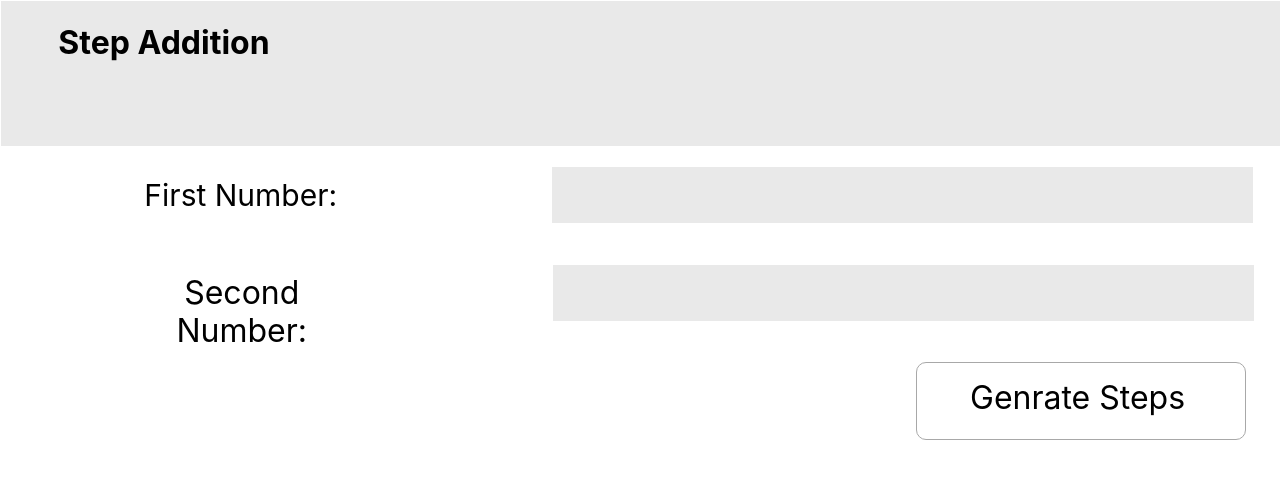
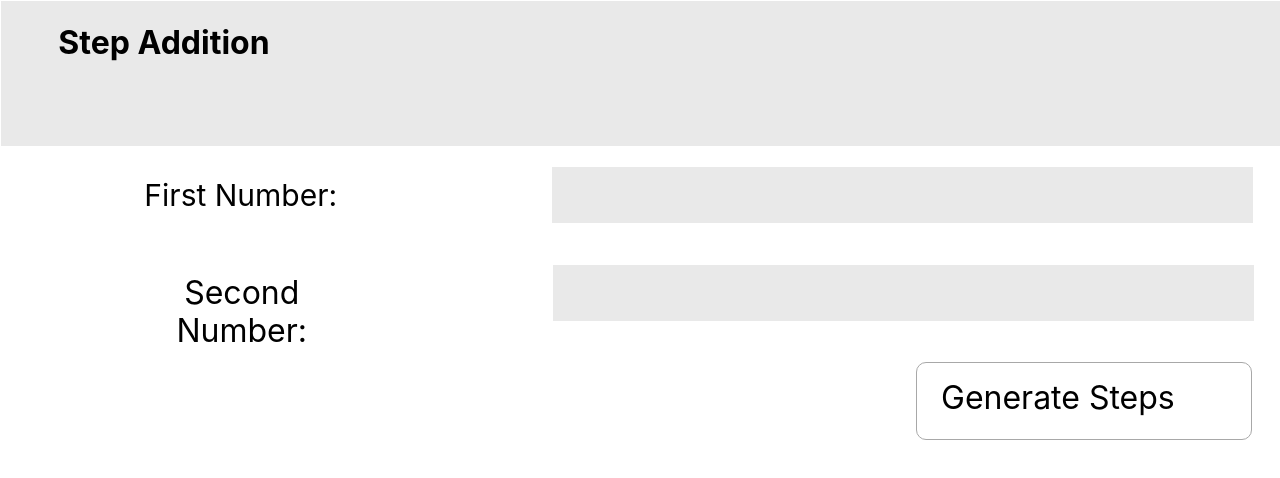
Before and after one commit to swatibersurda/eqimm, a React (Create React App) app in the folder addingtwonumbers/: page / in a window 1280 px wide. Shown: the top 478 px of the page. Built offline with nearby package versions, Linux system fonts and the light colour scheme.

Commit message:
corrected_spell

```diff
--- a/addingtwonumbers/src/Pages/Home.jsx
+++ b/addingtwonumbers/src/Pages/Home.jsx
@@ -50,7 +50,7 @@ export const Home = () => {
         />
       </div>
       <div className="genrateButtonDiv" onClick={handleAdd}>
-        <button onClick={handleAdd}>Genrate Steps</button>
+        <button onClick={handleAdd}>Generate Steps</button>
       </div>
       {/* conditional rendering so that if there is no data it should not show any error and dont display the steps */}
       {carrData ? <StepPage /> : ""}
--- a/addingtwonumbers/src/Style/styling.css
+++ b/addingtwonumbers/src/Style/styling.css
@@ -59,7 +59,7 @@ input {
   border: none;
 }
 .genrateButtonDiv {
-  width: 328px;
+  width: 334px;
   height: 76px;
   margin-top: 20px;
   margin-left: 915px;
@@ -69,7 +69,7 @@ input {
 button {
   margin-top: 10px;
   height: 48px;
-  width: 236px;
+  width: 300px;
   border-radius: none;
   font-family: Inter;
   font-size: 32px;
```
